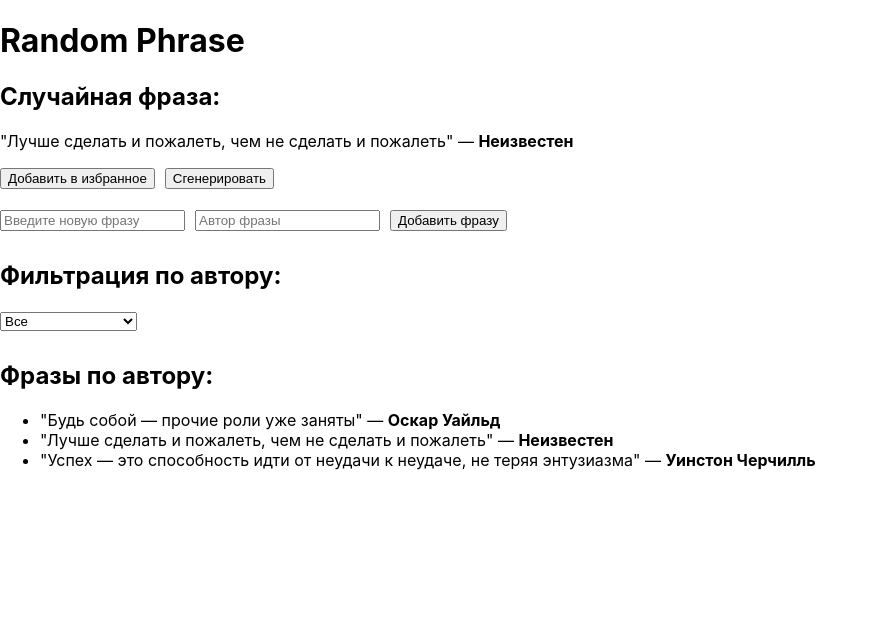
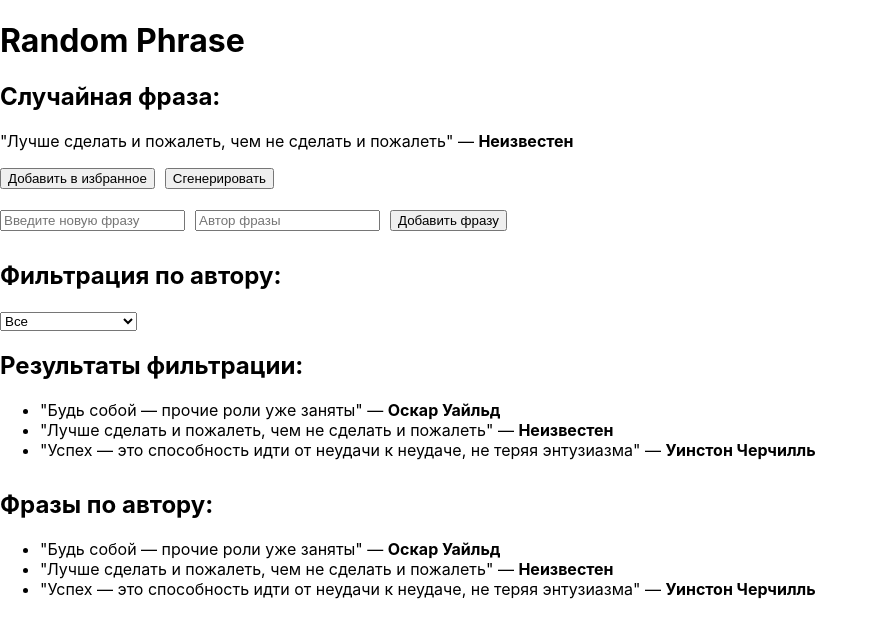
Before and after one commit to artemiysm/ProjectB, a React (Create React App) app in the folder project-b/: page / in a window 1280 px wide. Shown: the top 638 px of the page, without its empty margins (0-878 px from the left). Built offline with nearby package versions, Linux system fonts and the light colour scheme.

Commit message:
Filter useMemo

```diff
--- a/project-b/src/App.js
+++ b/project-b/src/App.js
@@ -5,7 +5,7 @@
   addRandomPhrase,
   getAllPhrases,
 } from "./components/localStorageUtils";
-
+import FilteredPhraseList from "./components/FilterPfraseList";
 const initialFilterState = {
   allPhrases: [],
   filteredPhrases: [],
@@ -135,7 +135,7 @@
           ))}
         </select>
       </div>
-
+      <FilteredPhraseList phrases={state.allPhrases} author={state.author} />
       <div style={{ marginTop: "30px" }}>
         <h2>Фразы по автору:</h2>
         {state.filteredPhrases.length > 0 ? (
--- /dev/null
+++ b/project-b/src/components/FilterPfraseList.js
@@ -0,0 +1,33 @@
+import React, { useMemo } from "react";
+
+/**
+ * @param {Array} props.phrases - Все фразы: [{ text, author }]
+ * @param {string} props.author - Выбранный автор для фильтрации
+ */
+const FilteredPhraseList = ({ phrases, author }) => {
+  // useMemo кэширует результат фильтрации, если phrases или author не изменились
+  const filtered = useMemo(() => {
+    console.log("🔍 Фильтрация происходит...");
+    if (author === "Все") return phrases;
+    return phrases.filter((phrase) => phrase.author === author);
+  }, [phrases, author]);
+
+  return (
+    <div style={{ marginTop: "20px" }}>
+      <h2>Результаты фильтрации:</h2>
+      {filtered.length === 0 ? (
+        <p>Фраз не найдено.</p>
+      ) : (
+        <ul>
+          {filtered.map((phrase, index) => (
+            <li key={index}>
+              "{phrase.text}" — <strong>{phrase.author}</strong>
+            </li>
+          ))}
+        </ul>
+      )}
+    </div>
+  );
+};
+
+export default FilteredPhraseList;
```
